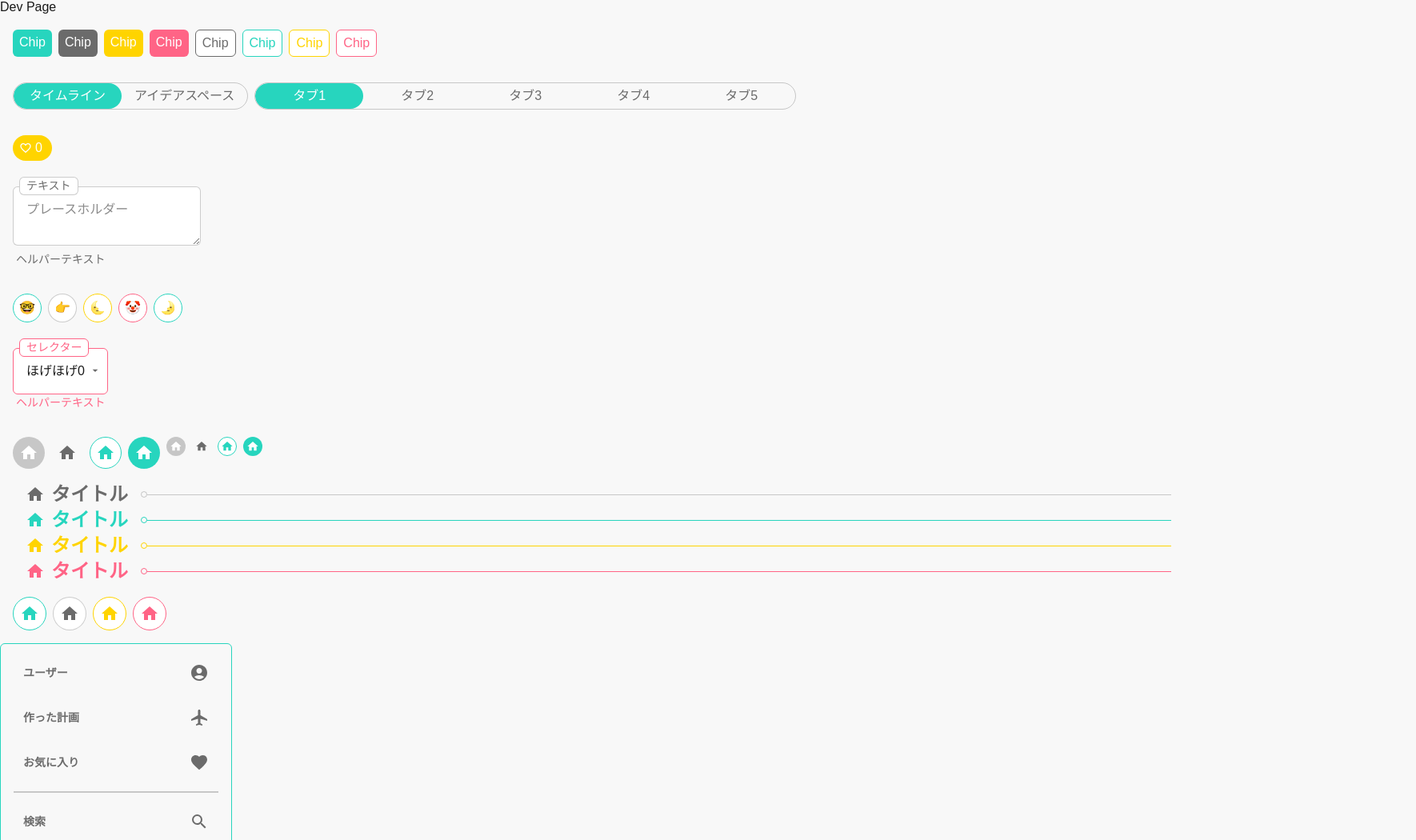
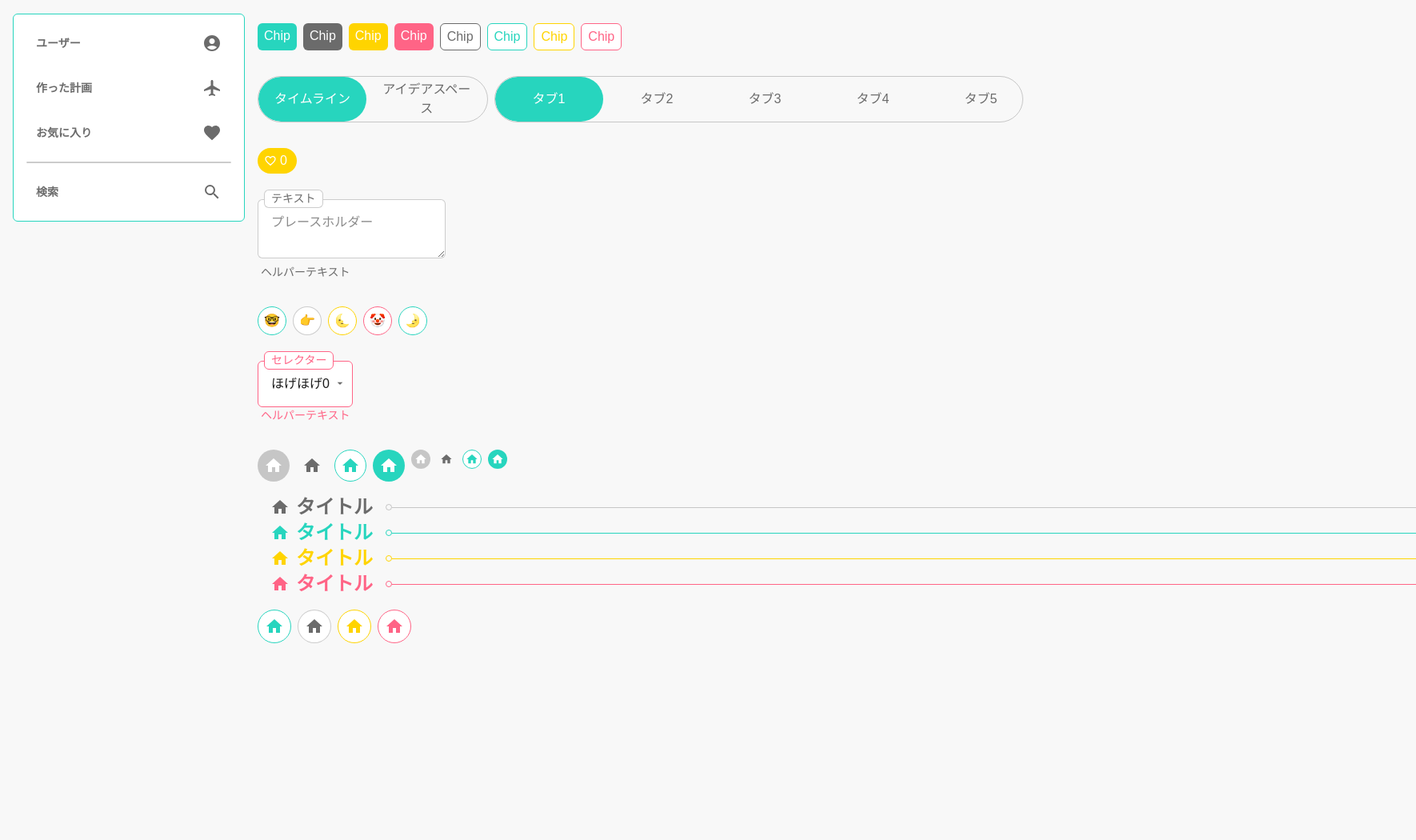
Before and after one commit to SOTA-swp/frontend, a Next.js app: page /dev in a window 1280 px wide. Shown: the part 113-1163 px from the top of the page at 80% size, 1770 px wide, since content can reach past the window. After the commit the page ends 1049 px from the top, so only its background shows below. Built offline with nearby package versions, Linux system fonts and the light colour scheme.

Commit message:
💄 stickyにした

```diff
--- a/app/dev/page.tsx
+++ b/app/dev/page.tsx
@@ -28,7 +28,9 @@ const DevPage: React.FC<DevPageProps> = ({}) => {
 
   return (
     <div className="mb-[100px]">
-      Dev Page
+      <div className="flex p-4">
+        <Side />
+        <div>
           <div className="flex gap-2 p-4">
             <Chip color="primary" variant="contain">
               Chip
@@ -152,7 +154,8 @@ const DevPage: React.FC<DevPageProps> = ({}) => {
               タイトル
             </GrowIconButton>
           </div>
-      <Side />
+        </div>
+      </div>
     </div>
   );
 };
--- a/components/CommonHeader.tsx
+++ b/components/CommonHeader.tsx
@@ -10,7 +10,7 @@ import { motion, Variants } from "motion/react";
 import LAYER from "@/consts/LAYER";
 import clsx from "clsx";
 
-export const HEADER_HEIGHT = "110px";
+export const HEADER_HEIGHT = 110;
 
 const curtainVariants: Variants = {
   hover: {
--- a/components/Side.tsx
+++ b/components/Side.tsx
@@ -5,14 +5,19 @@ import {
   MdSearch,
 } from "react-icons/md";
 import CommonButton from "./CommonButton";
+import { HEADER_HEIGHT } from "./CommonHeader";
+import PATH from "@/consts/PATH";
 
 function Side() {
   return (
+    <div className="shrink-0">
       <div
-      className={
-        "rounded-md w-[290px] flex flex-col gap-4 py-4 px-4 border border-primary"
-      }>
-      <CommonButton variant="text" icon={<MdAccountCircle />}>
+        className="sticky rounded-md w-[290px] flex flex-col gap-4 py-4 px-4 border border-primary bg-paper"
+        style={{ top: HEADER_HEIGHT + 20 }}>
+        <CommonButton
+          variant="text"
+          icon={<MdAccountCircle />}
+          href={PATH.HOME}>
           ユーザー
         </CommonButton>
         <CommonButton variant="text" icon={<MdAirplanemodeActive />}>
@@ -21,10 +26,11 @@ function Side() {
         <CommonButton variant="text" icon={<MdFavorite />}>
           お気に入り
         </CommonButton>
-      <div className="h-px border border-border"></div>
+        <div className="h-px border border-border rounded-full" />
         <CommonButton variant="text" icon={<MdSearch />}>
           検索
         </CommonButton>
+      </div>
     </div>
   );
 }
```
Lines whose indentation alone changed are shown as unchanged.
